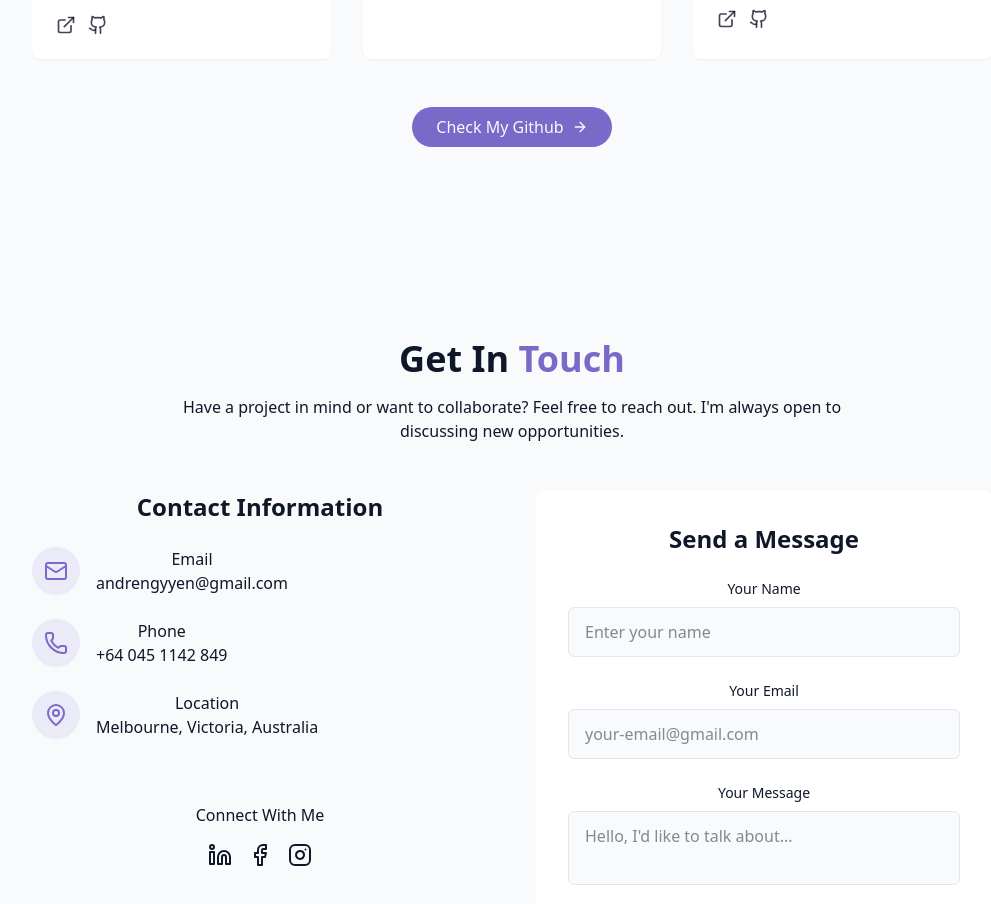
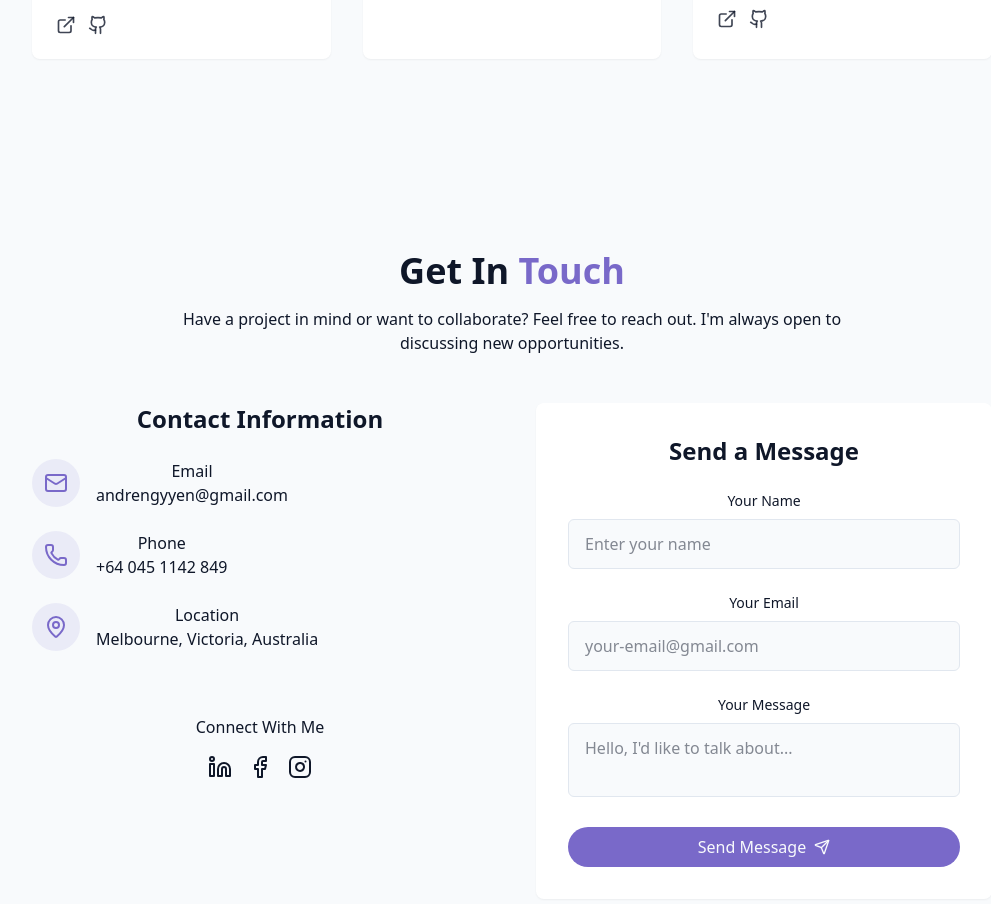
Before and after one commit to andrengyyen/poftfolio, a React (Vite) app: page / in a window 1280 px wide. Shown: the part 3315-4219 px from the top of the page, without its empty margins (128-1119 px from the left). Built offline with nearby package versions, Linux system fonts and the light colour scheme.

Commit message:
Update ProjectsSection.jsx

```diff
--- a/src/components/ProjectsSection.jsx
+++ b/src/components/ProjectsSection.jsx
@@ -95,16 +95,6 @@ export const ProjectsSection = () => {
             </div>
           ))}
         </div>
-
-        <div className="text-center mt-12">
-          <a
-            className="cosmic-button w-fit flex items-center mx-auto gap-2"
-            target="_blank"
-            href="https://github.com/machadop1407"
-          >
-            Check My Github <ArrowRight size={16} />
-          </a>
-        </div>
       </div>
     </section>
   );
```
